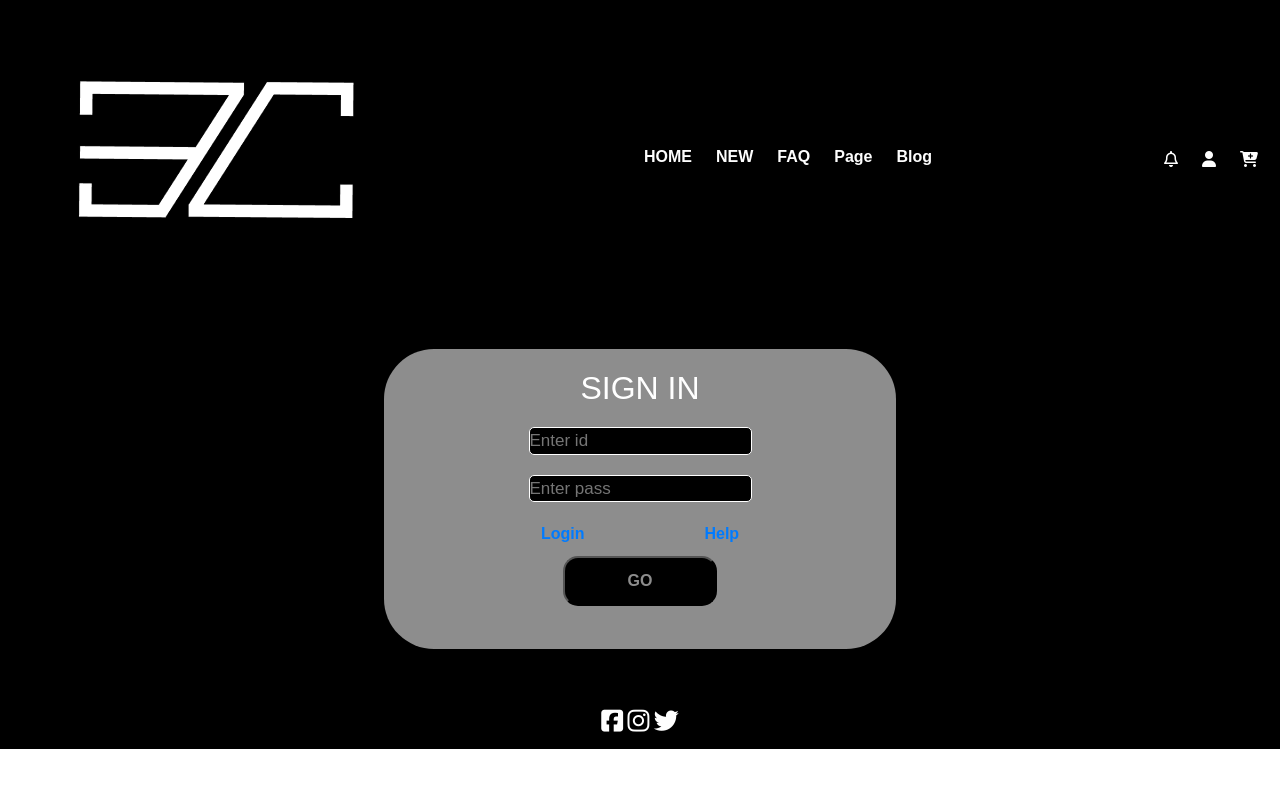
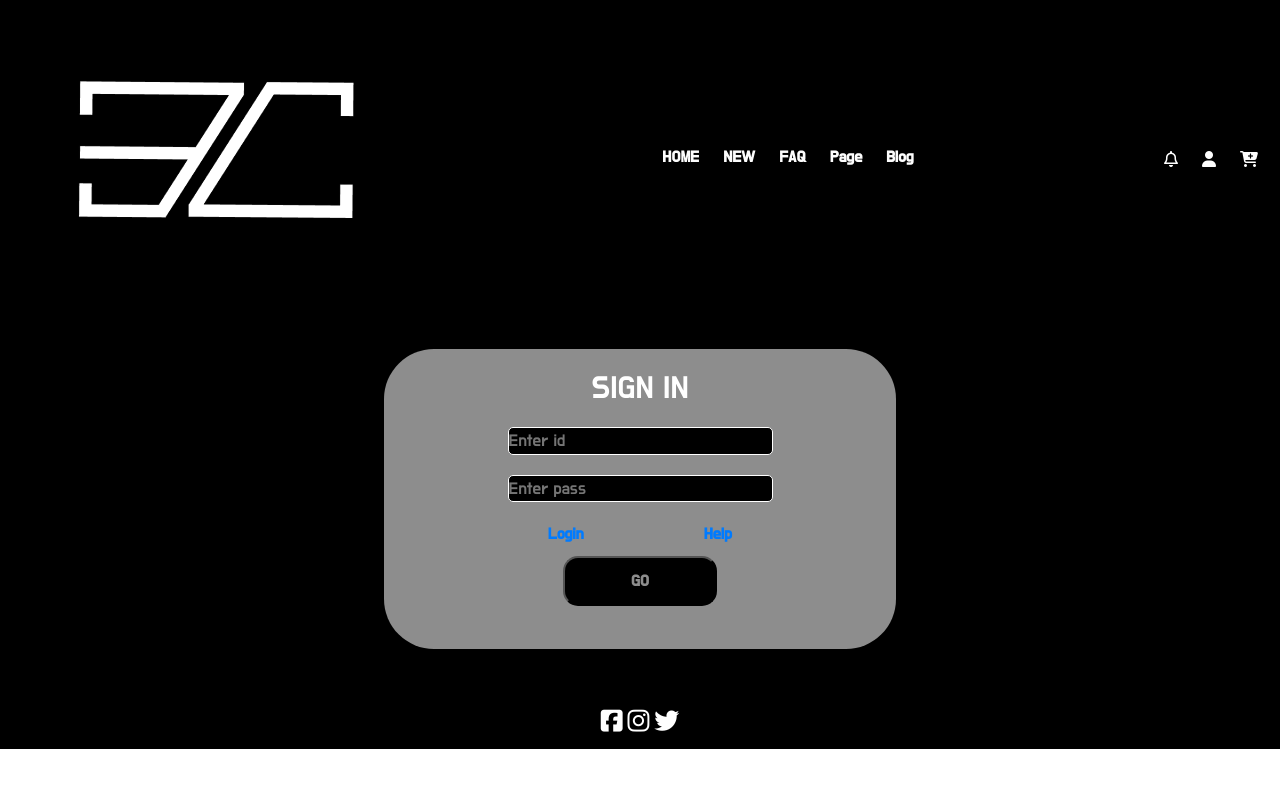
Before and after one commit to cuongnd258/gc258, a plain HTML site: page sign.html in a window 1280 px wide. Drawn offline with nearby package versions, Linux system fonts and the light colour scheme; a web font is replaced by a local one.

Commit message:
Update sign.html

```diff
--- a/sign.html
+++ b/sign.html
@@ -5,7 +5,7 @@
     <meta charset="UTF-8">
     <meta http-equiv="X-UA-Compatible" content="IE=edge">
     <meta name="viewport" content="width=device-width, initial-scale=1.0">
-    <title>HOME</title>
+    <title>buy</title>
     <meta name="viewport" content="width=device-width,initial-scale=1.0">
     <script src="https://kit.fontawesome.com/b66791ed8d.js" crossorigin="anonymous"></script>
     <link rel="stylesheet" href="https://cdn.jsdelivr.net/npm/bootstrap@4.6.0/dist/css/bootstrap.min.css"
@@ -13,6 +13,8 @@
     <link rel="preconnect" href="https://fonts.gstatic.com">
     <link href="https://fonts.googleapis.com/css2?family=Pattaya&display=swap" rel="stylesheet">
     <link rel="stylesheet" href="Style sign.css">
+    <link rel="preconnect" href="https://fonts.gstatic.com">
+<link href="https://fonts.googleapis.com/css2?family=Do+Hyeon&display=swap" rel="stylesheet">
     <link rel="stylesheet" href="media.css">
 </head>
 
```
